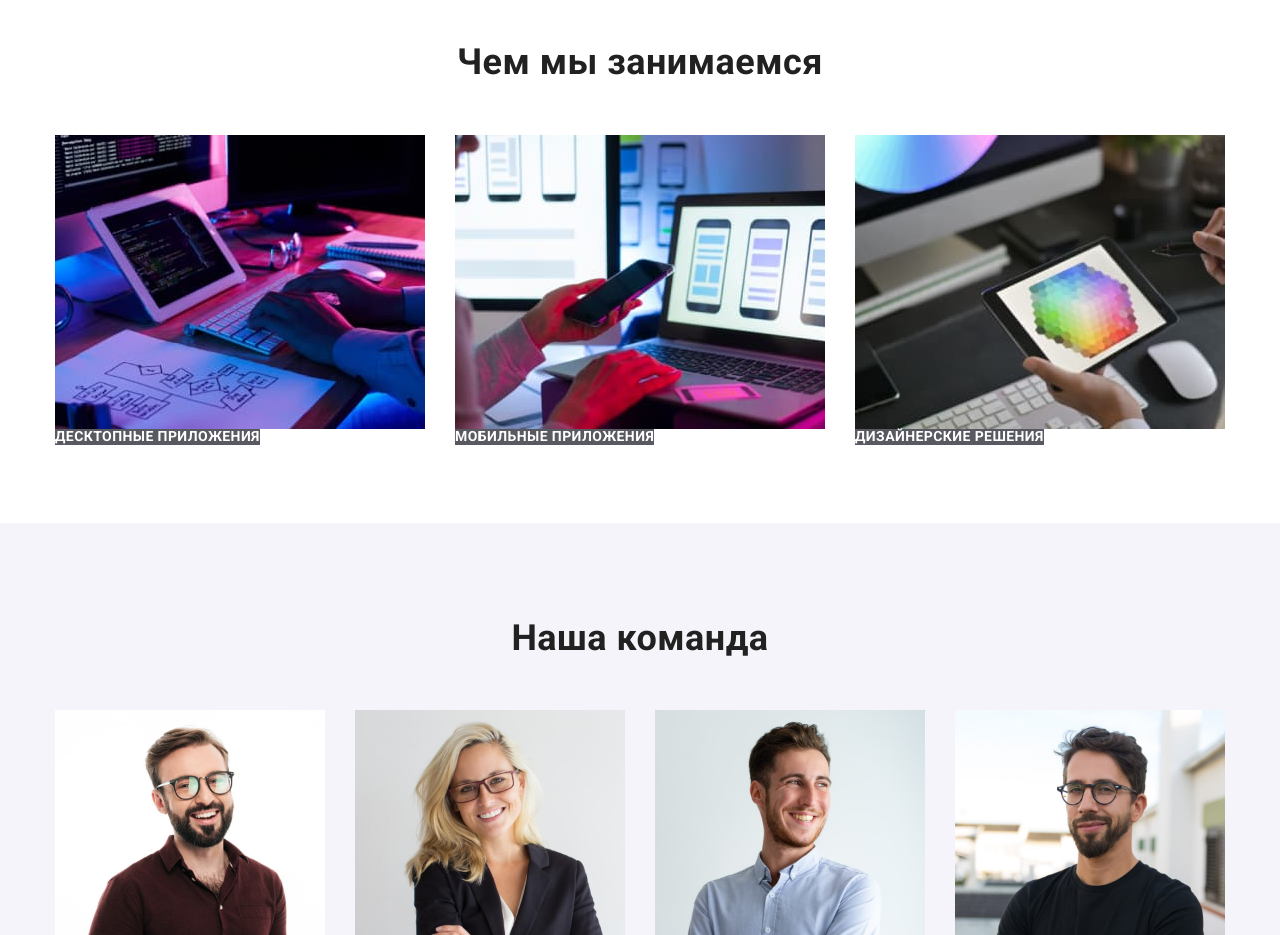
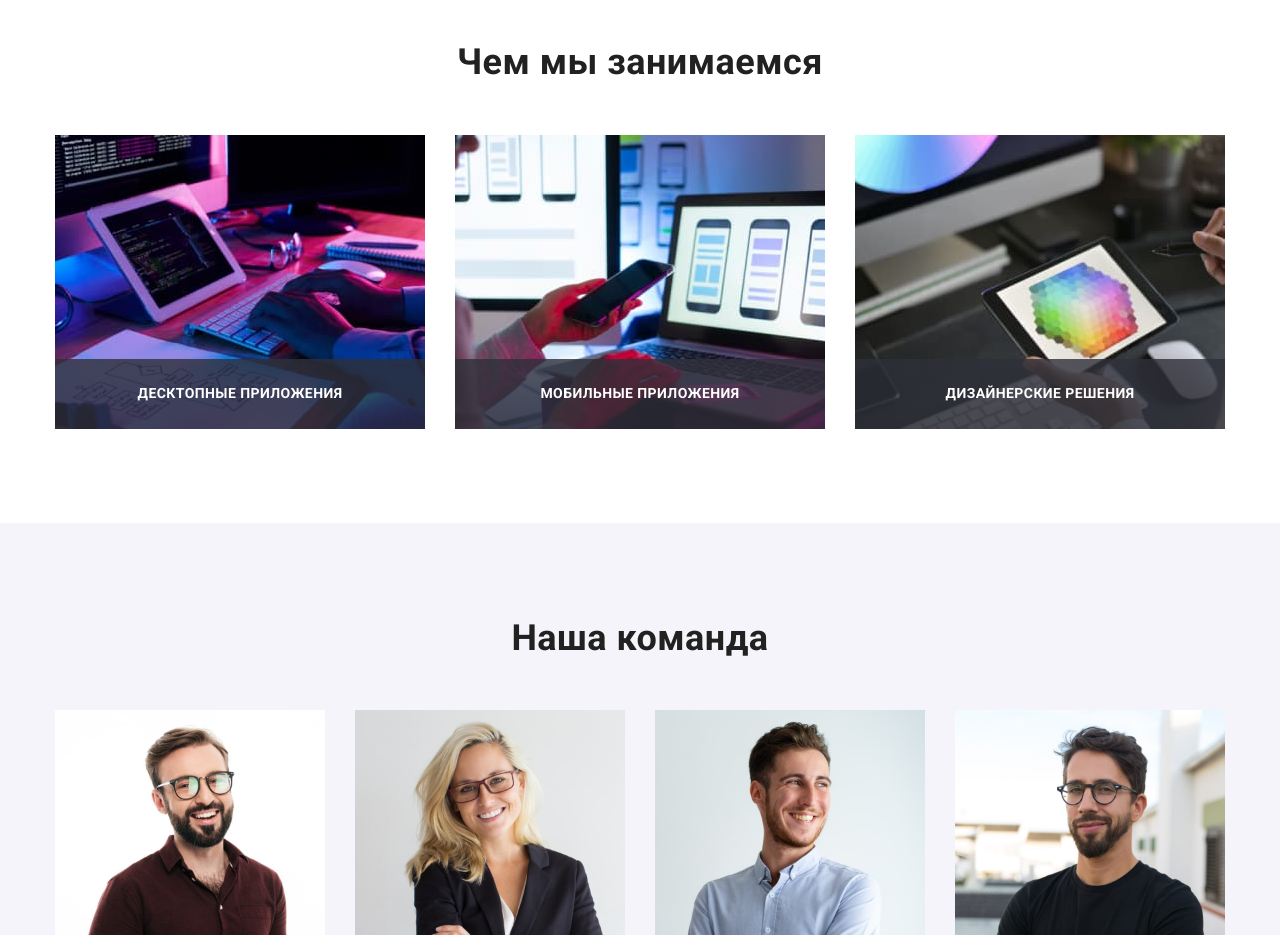
Before and after one commit to AliVik/goit-markup-hw-05, a plain HTML site: page index.html in a window 1280 px wide. Shown: the part 1100-2035 px from the top of the page. Drawn offline with nearby package versions, Linux system fonts and the light colour scheme.

Commit message:
Добавляет оверлеи с описанием в секцию "Чем мы занимаемся"

```diff
--- a/css/styles.css
+++ b/css/styles.css
@@ -99,10 +99,21 @@
 .no-padding {
   padding-top: 0;
 }
-.we-do-text {
+.flex-img {
+  position: relative;
+}
+.we-do-bg {
   position: absolute;
+  display: flex;
+  align-items: center;
+  justify-content: center;
   background-color: rgba(47, 48, 58, 0.8);
+  width: 100%;
+  height: 70px;
+  bottom: 0;
+  left: 0;
 }
+
 /* Наша команда */
 .names-img {
   display: block;
--- a/index.html
+++ b/index.html
@@ -106,15 +106,15 @@
                     <ul class="flex-list">
                         <li class="list flex-img">
                             <img src="./images/box1.jpg" alt="написание кода" width="370" height="294" class="names-img">
-                            <p class="white-uppercase-text we-do-text">Десктопные приложения</p>
+                            <p class="white-uppercase-text we-do-bg"><span class="we-do-text">Десктопные приложения</span></p>
                         </li>
                         <li class="list flex-img">
                             <img src="./images/box2.jpg" alt="подбор дизайна" width="370" height="294" class="names-img">
-                            <p class="white-uppercase-text we-do-text">Мобильные приложения</p>
+                            <p class="white-uppercase-text we-do-bg"><span class="we-do-text">Мобильные приложения</span></p>
                         </li>
                         <li class="list flex-img">
                             <img src="./images/box3.jpg" alt="согласование цветовой палитры" width="370" height="294" class="names-img">
-                            <p class="white-uppercase-text we-do-text">Дизайнерские решения</p>
+                            <p class="white-uppercase-text we-do-bg"><span class="we-do-text">Дизайнерские решения</span></p>
                         </li>
                     </ul>
                 </div>
```
